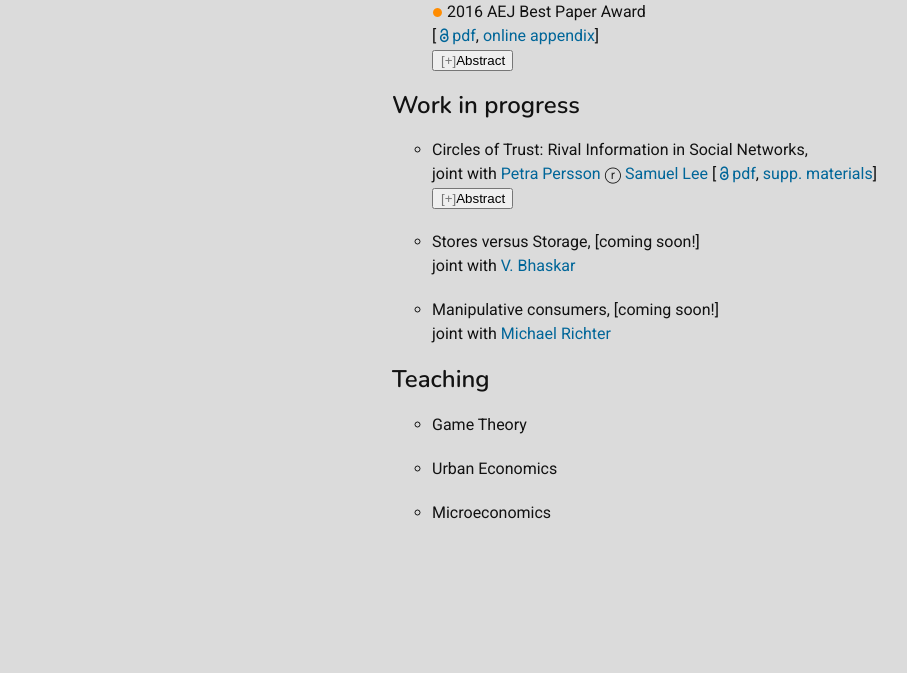
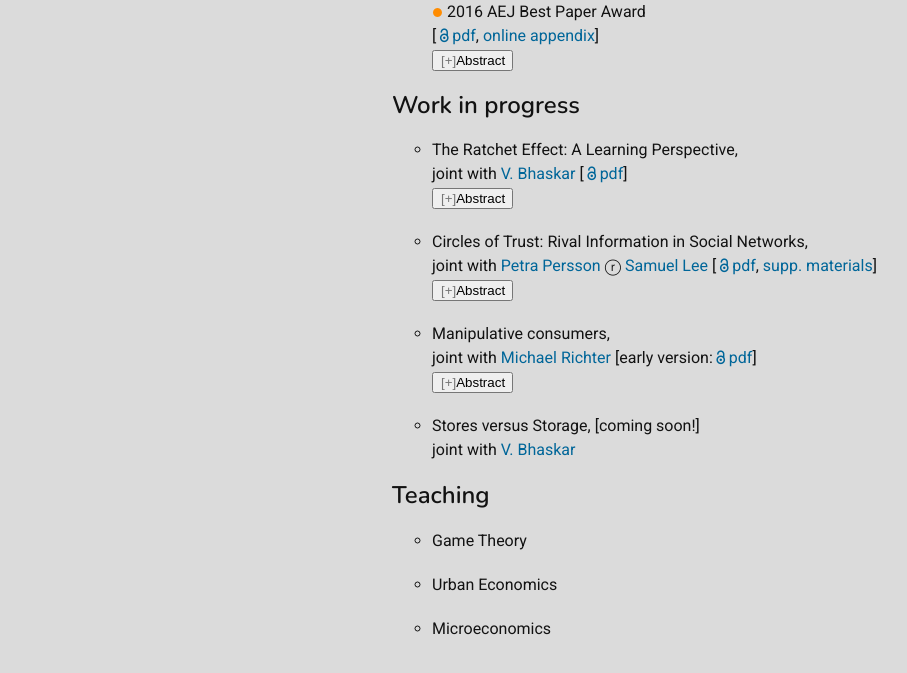
Before and after one commit to nroketskiy/nroketskiy.github.io, a plain HTML site: page index.html in a window 1280 px wide. Shown: the part 807-1480 px from the top of the page, without its empty margins (178-1085 px from the left). Before the commit the page ends 1402 px from the top, so only its background shows below. Drawn offline with nearby package versions, Linux system fonts and the light colour scheme; files whose address does not match are found by name.

Commit message:
new paper

```diff
--- a/index.html
+++ b/index.html
@@ -38,7 +38,7 @@
            <li>
              <p>
                <span class="papertitle">Consumer Privacy and Serial Monopoly</span>,</br>
-               joint with <a HREF="https://sites.google.com/site/vbhaskarut/">V. Bhaskar</a></br>
+               joint with <a HREF="https://sites.google.com/view/vbhaskarut/">V. Bhaskar</a></br>
                <span class="journaltitle">RAND Journal of Economics</span>, Vol. 52, No. 4, Winter 2021<br/>
                [<a HREF="docs/serialm.pdf"><i class="ai ai-open-access ai-sm"></i>pdf</a>, <a HREF="https://arxiv.org/abs/1904.07644"><i class="ai ai-arxiv ai-lg"></i>arXiv</a>]
            </br>
@@ -113,6 +113,21 @@
          <h2>Work in progress</h2>
          <ul style="list-style-type:circle">
 
+             <li>
+             <p>
+               <span class="papertitle">The Ratchet Effect: A Learning Perspective</span>,</br>
+               joint with <a HREF="https://sites.google.com/view/vbhaskarut/">V. Bhaskar</a>
+                        [<a HREF="docs/ratchet-continuum.pdf"><i class="ai ai-open-access ai-sm"></i>pdf</a>]
+        </br>
+        <button class="accordion">
+            Abstract
+        </button>
+        <div class="panel">
+We examine the ratchet effect under moral hazard and symmetric learning by worker and firm about new technology. Shirking increases the worker’s future payoffs, since the firm overestimates job difficulty. High-powered incentives to deter shirking induce the agent to over-work, since he can quit if the firm thinks the job is too easy. With continuous effort choices, no deterministic interior effort is implementable. We provide conditions under which randomized effort is implementable, so that a profit-maximizing distribution over efforts exists.
+        </div>
+             </p>
+           </li>
+
             <li>
              <p>
                <span class="papertitle">Circles of Trust: Rival Information in Social Networks</span>,</br>
@@ -130,18 +145,25 @@
 
             <li>
              <p>
-               <span class="papertitle">Stores versus Storage</span>, [coming soon!]</br>
-               joint with <a HREF="https://sites.google.com/site/vbhaskarut/">V. Bhaskar</a></br>
+               <span class="papertitle">Manipulative consumers</span>,</br>
+               joint with <a HREF="https://sites.google.com/site/richtereconomics">Michael Richter</a> [early version:<a HREF="docs/manipulative-consumers.pdf"><i class="ai ai-open-access ai-sm"></i>pdf</a>]
+             </br>
+        <button class="accordion">
+            Abstract
+        </button>
+        <div class="panel">
+We study optimal monopoly pricing with evasive consumers. The monopolist uses consumer data to estimate demand and menu pricing to optimally screen the residual uncertainty about consumers’ preferences. Third degree price discrimination encourages data-conscious consumers to manipulate their observable attributes (at a cost). This reduces the precision of demand estimation, sometimes rendering the consumer data useless. We derive the monopolist’s gains from using data and characterize the optimal investigation strategy. We find that randomly restricting monopolist’s access to consumer data may increase profit.
+        </div>
              </p>
-           </li>
-          </p>
            </li>
 
             <li>
              <p>
-               <span class="papertitle">Manipulative consumers</span>, [coming soon!]</br>
-               joint with <a HREF="https://sites.google.com/site/richtereconomics">Michael Richter</a></br>
+               <span class="papertitle">Stores versus Storage</span>, [coming soon!]</br>
+               joint with <a HREF="https://sites.google.com/view/vbhaskarut/">V. Bhaskar</a></br>
              </p>
+           </li>
+          </p>
            </li>
 
          </ul>
```
Also changed, not shown: 4 other files.
